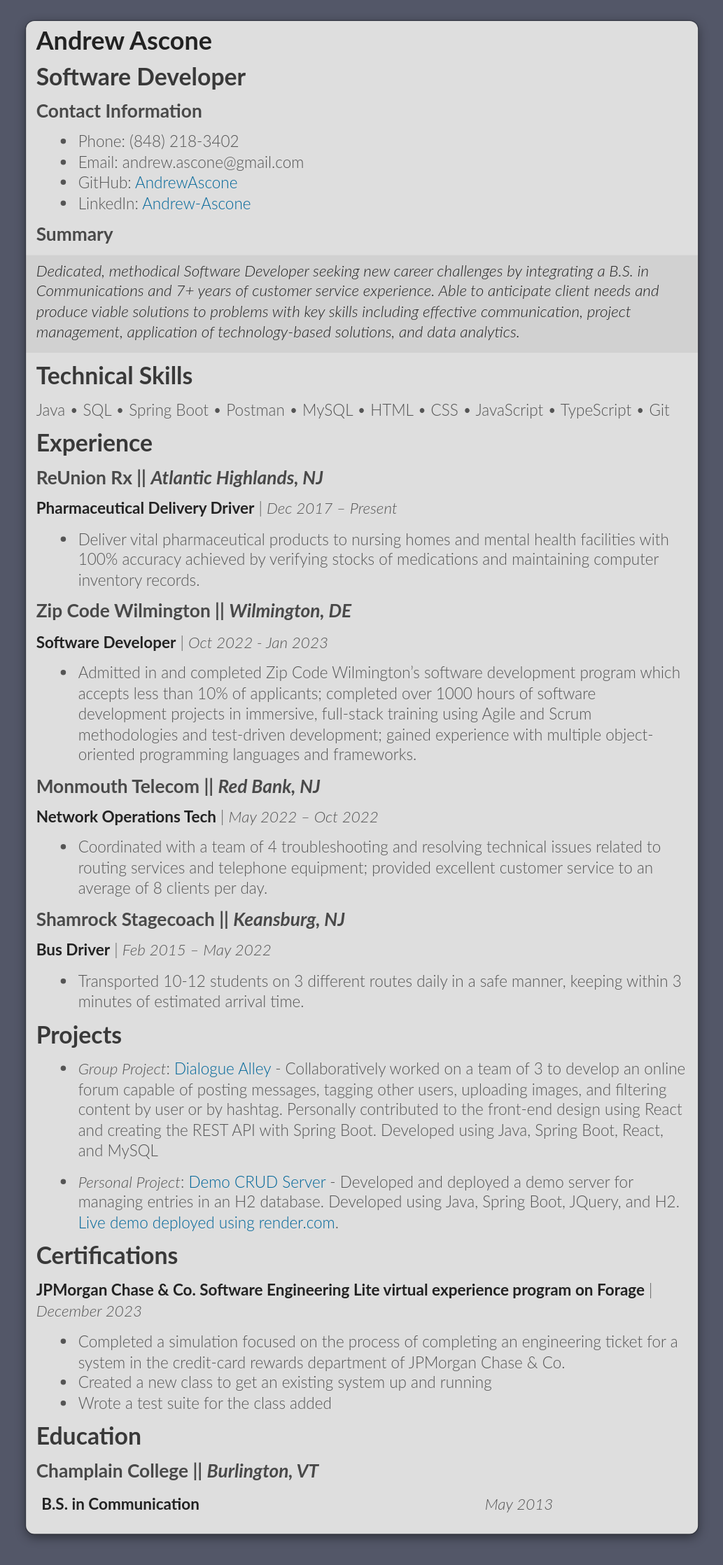
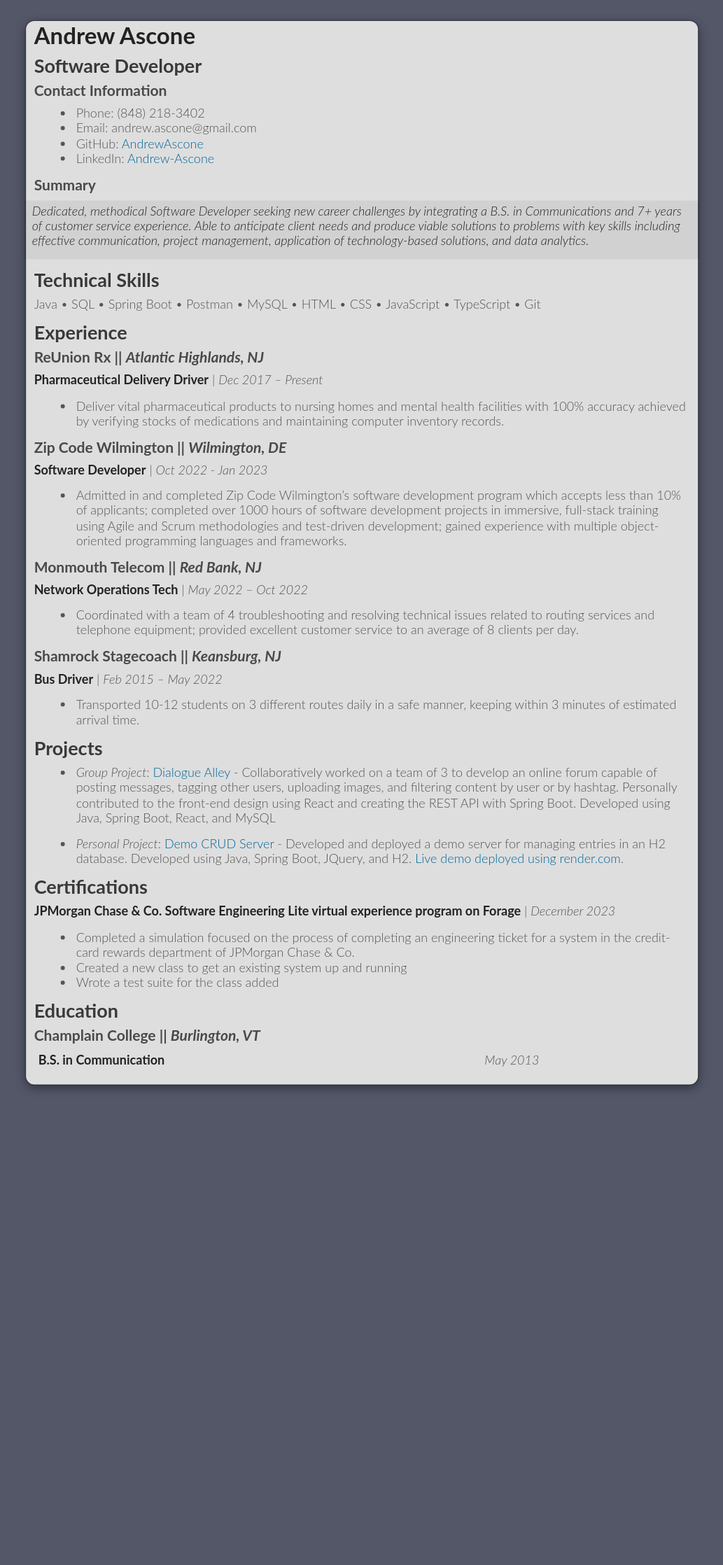
Before and after one commit to AndrewAscone/AndrewAscone, a Jekyll site: the page built from index.md, in a window 1280 px wide. Shown: the whole page at 70% size, without its empty margins (123-1156 px from the left). Built offline with Jekyll 4.4.1, drawn with Linux system fonts in a browser that asks for light colours; our own code applies the rules of GitHub Pages for plain Markdown files; the repository's description, which GitHub fills in, is left out; after the commit the page ends 1591 px from its top, so only the background shows below that.

Commit message:
More CSS adjustments

```diff
--- a/assets/css/style.css
+++ b/assets/css/style.css
@@ -150,7 +150,7 @@ html {
 body {
   padding: 20px 0;
   margin: 0;
-  font: 14px/1.3 Lato, "Helvetica Neue", Helvetica, Arial, sans-serif;
+  font: 12px/1.2 Lato, "Helvetica Neue", Helvetica, Arial, sans-serif;
   color: #555;
   font-weight: 300;
   background: inline-image("checker.png") fixed;
@@ -190,7 +190,7 @@ header {
   background: #C6EAFA;
   background: linear_gradient(#DDFBFC, #C6EAFA);
   position: relative;
-  padding: 15px 20px;
+  padding: 10px 10px;
   border-bottom: 1px solid #B2D2E1;
   display: none;
 }
@@ -198,7 +198,7 @@ header {
 header h1 {
   margin: 0;
   padding: 0;
-  font-size: 20px;
+  font-size: 18px;
   line-height: 1.1;
   color: #069;
   text-shadow: rgba(255, 255, 255, 0.9) 0 1px 0;
@@ -212,7 +212,7 @@ header p {
   margin: 0;
   color: #61778B;
   width: 300px;
-  font-size: 13px;
+  font-size: 11px;
 }
 
 header p.view {
@@ -295,15 +295,15 @@ header ul a {
 }
 
 header ul a strong {
-  font-size: 14px;
+  font-size: 12px;
   display: block;
   color: #fff;
   -webkit-font-smoothing: antialiased;
 }
 
 section {
-  padding: 5px 10px;
-  font-size: 15px;
+  padding: 3px 8px;
+  font-size: 12px;
   /*border-top: 1px solid #fff;*/
   background: linear_gradient(#fafafa, #DEDEDE 700px);
   border-radius: 0 0 8px 8px;
@@ -318,8 +318,8 @@ h5,
 h6 {
   color: #222;
   padding: 0;
-  margin: 0 0 10px;
-  line-height: 1.1;
+  margin: 0 0 8px;
+  line-height: 1.0;
 }
 
 p,
@@ -334,11 +334,11 @@ dl {
 h1,
 h2,
 h3 {
-  line-height: 1.1;
+  line-height: 1.0;
 }
 
 h1 {
-  font-size: 24px;
+  font-size: 22px;
 }
 
 h2 {
@@ -354,7 +354,7 @@ h6 {
 
 blockquote {
   margin: 0 -10px 10px;
-  padding: 5px 10px 0.2px 10px;
+  padding: 3px 8px 0.2px 8px;
   font-style: italic;
   background: #ccc;
   background: rgba(0, 0, 0, 0.06);
@@ -397,7 +397,7 @@ table {
 th,
 td {
   text-align: left;
-  padding: 3px 5px;
+  padding: 2px 4px;
   /*border-bottom: 1px solid #aaa;*/
 }
 
@@ -424,7 +424,7 @@ hr {
 footer {
   width: 640px;
   margin: 0 auto;
-  padding: 10px 0 0;
+  padding: 8px 0 0;
   color: #ccc;
   overflow: hidden;
 }
```
